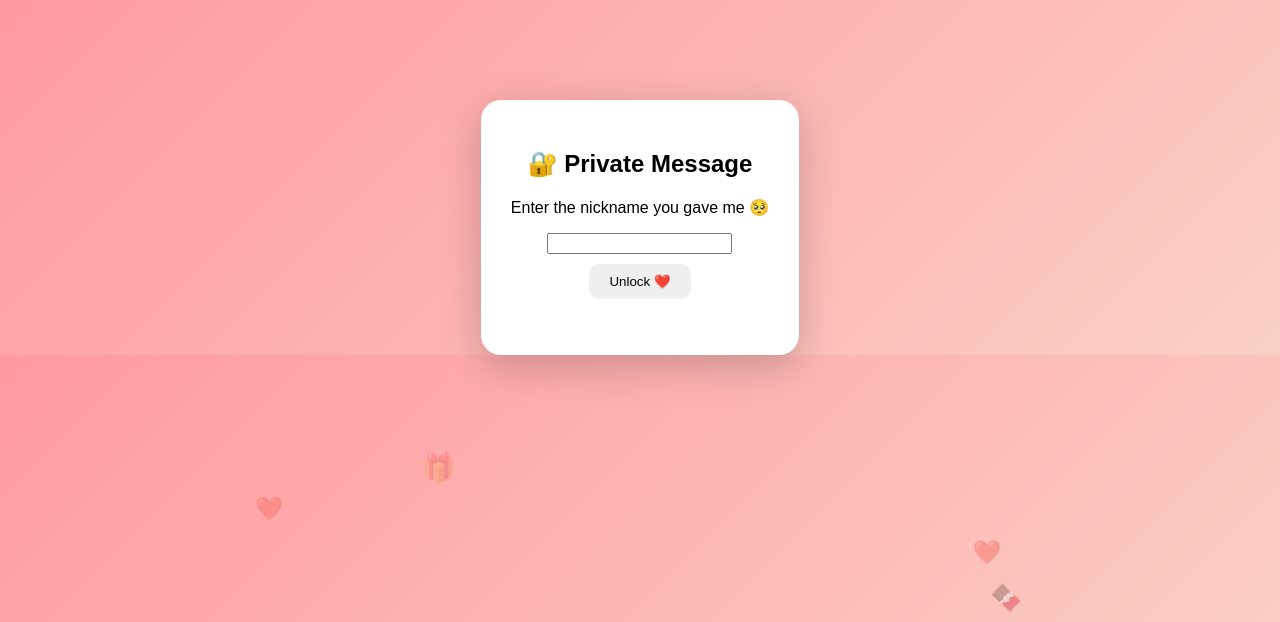
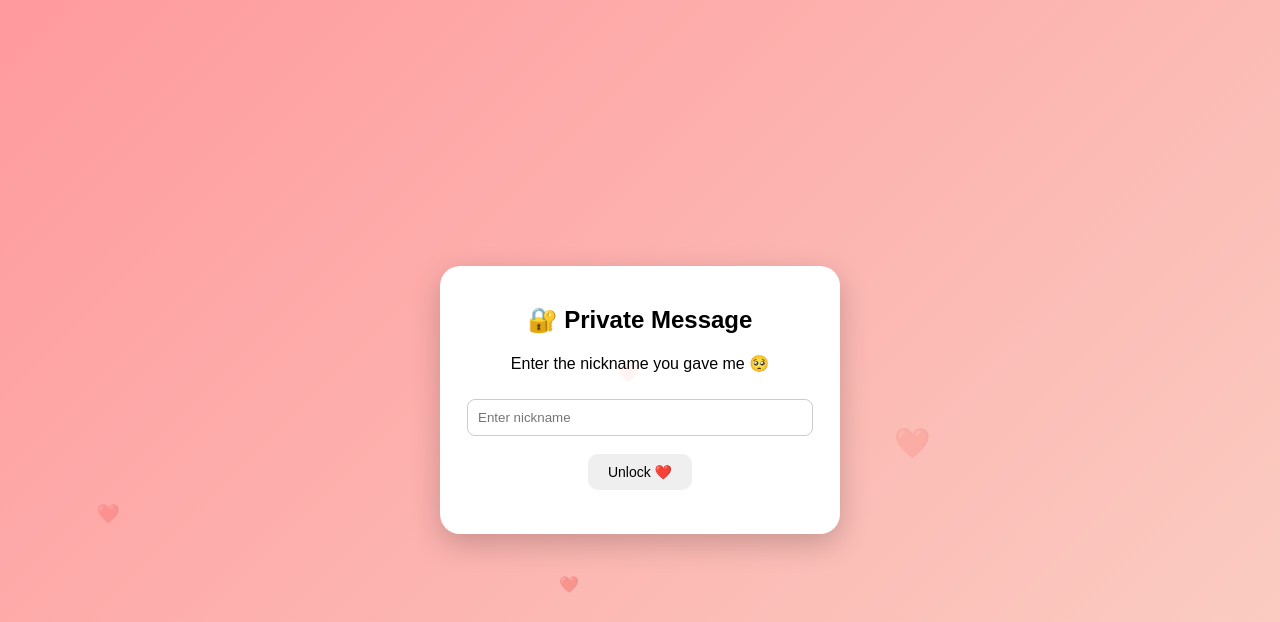
Before and after one commit to Sumit6975/sorry6975, a plain HTML site: page index.html in a window 1280 px wide. Shown: the top 622 px of the page. Drawn offline with Linux system fonts and the light colour scheme.

Commit message:
Update styles and improve input fields in index.html

```diff
--- a/index.html
+++ b/index.html
@@ -2,6 +2,7 @@
 <html lang="en">
 <head>
   <meta charset="UTF-8">
+  <meta name="viewport" content="width=device-width, initial-scale=1.0">
   <title>For You ❤️</title>
 
   <style>
@@ -9,74 +10,88 @@
       margin: 0;
       font-family: 'Poppins', sans-serif;
       background: linear-gradient(135deg,#ff9a9e,#fad0c4);
+      display: flex;
+      justify-content: center;
+      align-items: center;
+      height: 100vh;
       text-align: center;
       overflow: hidden;
     }
 
-    /* container */
     .container {
-      margin-top: 100px;
+      width: 90%;
+      max-width: 400px;
     }
 
     .card {
       background: white;
-      padding: 30px;
+      padding: 20px;
       border-radius: 20px;
-      display: inline-block;
-      box-shadow: 0 10px 40px rgba(0,0,0,0.2);
+      box-shadow: 0 10px 30px rgba(0,0,0,0.2);
     }
+
+    input {
+      width: 90%;
+      padding: 10px;
+      margin: 10px 0;
+      border-radius: 8px;
+      border: 1px solid #ccc;
+    }
+
+    button {
+      padding: 10px 20px;
+      margin: 8px;
+      border-radius: 10px;
+      border: none;
+      cursor: pointer;
+      font-size: 14px;
+    }
+
+    .yes { background: #28a745; color: white; }
+    .no { background: #dc3545; color: white; }
 
     .hidden { display: none; }
 
-    /* buttons */
-    button {
-      padding: 10px 20px;
-      margin: 10px;
-      border-radius: 10px;
-      border: none;
-      cursor: pointer;
+    /* floating hearts */
+    .heart {
+      position: fixed;
+      color: red;
+      animation: float 5s linear infinite;
     }
 
-    .yes { background: #28a745; color: white; }
-    .no { background: #dc3545; color: white; position: absolute; }
-
-    /* floating items */
-    .item {
-      position: absolute;
-      animation: floatUp 6s linear infinite;
-    }
-
-    @keyframes floatUp {
+    @keyframes float {
       0% { transform: translateY(100vh); opacity: 1; }
       100% { transform: translateY(-10vh); opacity: 0; }
     }
 
+    /* mobile */
+    @media (max-width: 480px) {
+      h1 { font-size: 20px; }
+      h2 { font-size: 18px; }
+      h3 { font-size: 16px; }
+    }
   </style>
 </head>
 
 <body>
 
-<!-- 🎵 MUSIC -->
-<audio id="bgMusic" loop>
-  <source src="music.mp3" type="audio/mpeg">
-</audio>
-
-<!-- 🔐 LOCK -->
+<!-- 🔐 LOCK SCREEN -->
 <div class="container" id="lockScreen">
   <div class="card">
     <h2>🔐 Private Message</h2>
     <p>Enter the nickname you gave me 🥺</p>
-    <input type="password" id="codeInput">
+    <input type="password" id="codeInput" placeholder="Enter nickname">
     <br>
     <button onclick="unlock()">Unlock ❤️</button>
     <p id="error" style="color:red;"></p>
   </div>
 </div>
 
-<!-- ❤️ MAIN -->
+<!-- ❤️ MAIN APP -->
 <div class="container hidden" id="mainApp">
   <div class="card">
-    <h1>Hey Radhika ❤️</h1>
+    <h1>Hey Radhika❤️</h1>
+
     <h2 id="typing"></h2>
 
     <h3>Will you forgive me? 🥺</h3>
@@ -90,8 +105,8 @@
 
 <script>
 
-  // 🔐 secret nickname
-  const secretCode = "jhaplu"; // change this
+  // 🔐 CHANGE THIS
+  const secretCode = "jhaplu";
 
   // unlock
   function unlock() {
@@ -100,58 +115,56 @@
     if (input.toLowerCase() === secretCode.toLowerCase()) {
       document.getElementById("lockScreen").classList.add("hidden");
       document.getElementById("mainApp").classList.remove("hidden");
-
-      document.getElementById("bgMusic").play().catch(()=>{});
       typeEffect();
     } else {
-      document.getElementById("error").innerText = "Wrong nickname 😢";
+      document.getElementById("error").innerText = "Wrong nickname 😢 Try again...";
     }
   }
 
-  // typing effect
-  const text = "I know I messed up… but you mean a lot to me ❤️";
+  // 💬 PLAYFUL MESSAGE (UPDATED)
+  const text = "I messed up… but uninstall mat karna 😅 Update aa raha hai — better version of me ❤️";
+
   let i = 0;
-
   function typeEffect() {
     if (i < text.length) {
       document.getElementById("typing").innerHTML += text.charAt(i);
       i++;
-      setTimeout(typeEffect, 50);
+      setTimeout(typeEffect, 40);
     }
   }
 
-  // forgive → final screen
+  // ❤️ forgive
   function forgive() {
-    document.body.innerHTML = `
-    <div style="display:flex;justify-content:center;align-items:center;height:100vh;background:#ff758c;color:white;font-size:28px;text-align:center;flex-direction:column;">
-        Thank you ❤️<br>I promise I’ll make everything right 😊
-    </div>`;
+    document.getElementById("response").innerHTML =
+      "Thank you ❤️ Ab smile bhi kar do na 😄";
   }
 
-  // moving NO button
+  // 😜 move NO button (mobile safe)
   function moveBtn() {
     const btn = document.getElementById("noBtn");
-    btn.style.top = Math.random() * (window.innerHeight - 50) + "px";
-    btn.style.left = Math.random() * (window.innerWidth - 100) + "px";
+
+    const maxX = window.innerWidth - 100;
+    const maxY = window.innerHeight - 100;
+
+    btn.style.position = "fixed";
+    btn.style.left = Math.random() * maxX + "px";
+    btn.style.top = Math.random() * maxY + "px";
   }
 
-  // floating animations (hearts + chocolates + gifts)
-  const emojis = ["❤️","🍫","🎁"];
+  // 💖 floating hearts
+  function createHeart() {
+    const heart = document.createElement("div");
+    heart.classList.add("heart");
+    heart.innerHTML = "❤️";
+    heart.style.left = Math.random() * 100 + "vw";
+    heart.style.fontSize = (Math.random()*20+10)+"px";
 
-  function createItem() {
-    const item = document.createElement("div");
-    item.classList.add("item");
+    document.body.appendChild(heart);
 
-    item.innerHTML = emojis[Math.floor(Math.random()*emojis.length)];
-    item.style.left = Math.random() * 100 + "vw";
-    item.style.fontSize = (Math.random()*20 + 15) + "px";
-
-    document.body.appendChild(item);
-
-    setTimeout(() => item.remove(), 6000);
+    setTimeout(() => heart.remove(), 5000);
   }
 
-  setInterval(createItem, 300);
+  setInterval(createHeart, 400);
 
 </script>
 
```
